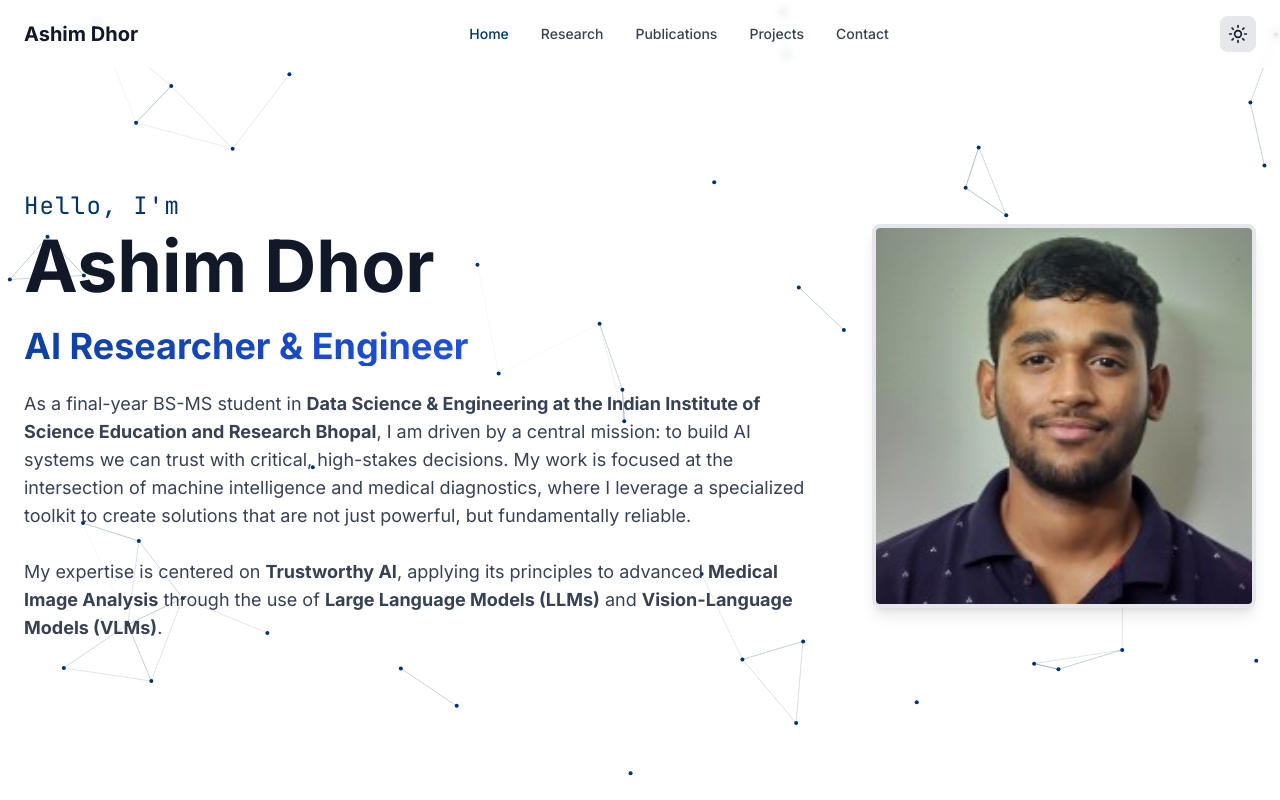
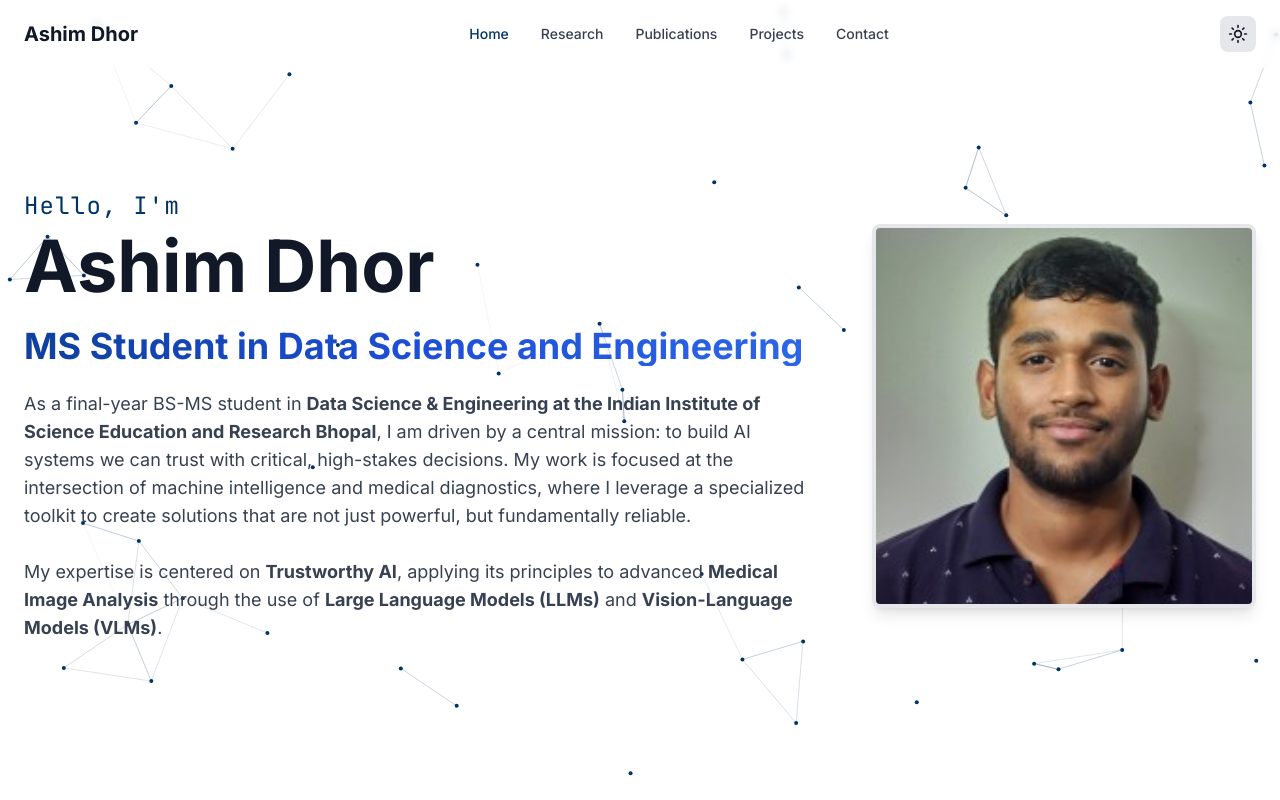
Before and after one commit to AshimDhor/ashimdhor.github.io, a React (Vite) app: page / in a window 1280 px wide. Shown: the top 800 px of the page. Built offline with nearby package versions, Linux system fonts and the light colour scheme.

Commit message:
Updated hero section bio text

```diff
--- a/src/components/Hero.tsx
+++ b/src/components/Hero.tsx
@@ -37,7 +37,7 @@ const Hero = () => {
             <h2 className={`text-2xl md:text-3xl lg:text-4xl font-bold bg-gradient-to-r from-blue-900 via-blue-700 to-blue-500 dark:from-cyan-400 dark:via-cyan-300 dark:to-cyan-200 bg-clip-text text-transparent animate-gradient transition-all duration-700 delay-400 ${
               isVisible ? 'opacity-100 translate-y-0' : 'opacity-0 translate-y-4'
             }`}>
-              AI Researcher & Engineer
+              MS Student in Data Science and Engineering
             </h2>
 
             <p className={`text-base md:text-lg text-gray-700 dark:text-gray-300 leading-relaxed transition-all duration-700 delay-600 ${
```
Also changed, not shown: 1 other file (tests, documents, lock files or other folders).
